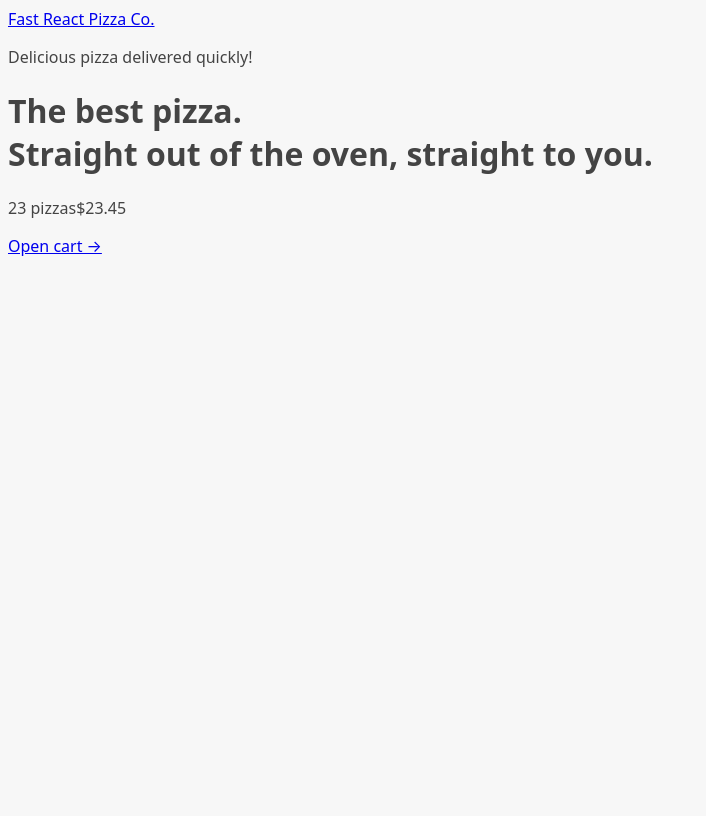
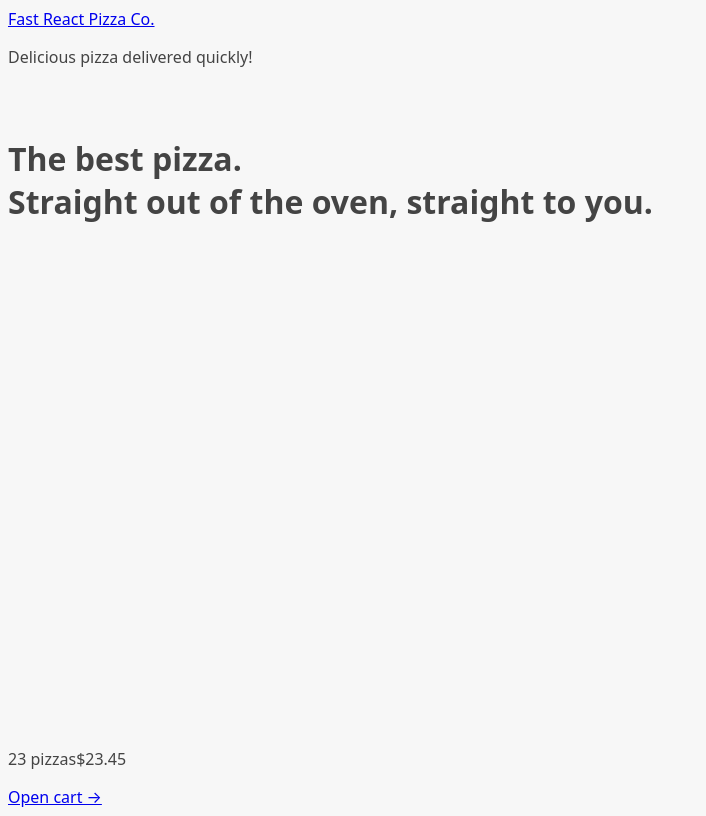
Before and after one commit to BillStephens2022/fast-pizza-react, a React (Vite) app: page / in a window 1280 px wide. Shown: the whole page, without its empty margins (0-706 px from the left). Built offline with nearby package versions, Linux system fonts and the light colour scheme.

Commit message:
implemented useNavigation hook and added a Loader component

```diff
--- a/src/ui/AppLayout.jsx
+++ b/src/ui/AppLayout.jsx
@@ -1,10 +1,15 @@
 import Header from "./Header";
 import CartOverview from "../features/cart/CartOverview";
-import { Outlet } from "react-router-dom";
+import { Outlet, useNavigation } from "react-router-dom";
+import Loader from "./Loader";
 
 export default function AppLayout() {
+  const navigation = useNavigation();
+  const isLoading = navigation.state === "loading";
+
   return (
-    <div>
+    <div className="layout">
+      {isLoading && <Loader />}
       <Header />
 
       <main>
--- /dev/null
+++ b/src/ui/Loader.jsx
@@ -0,0 +1,7 @@
+export default function Loader() {
+    return (
+        <div className="loader">
+
+        </div>
+    );
+}
```
